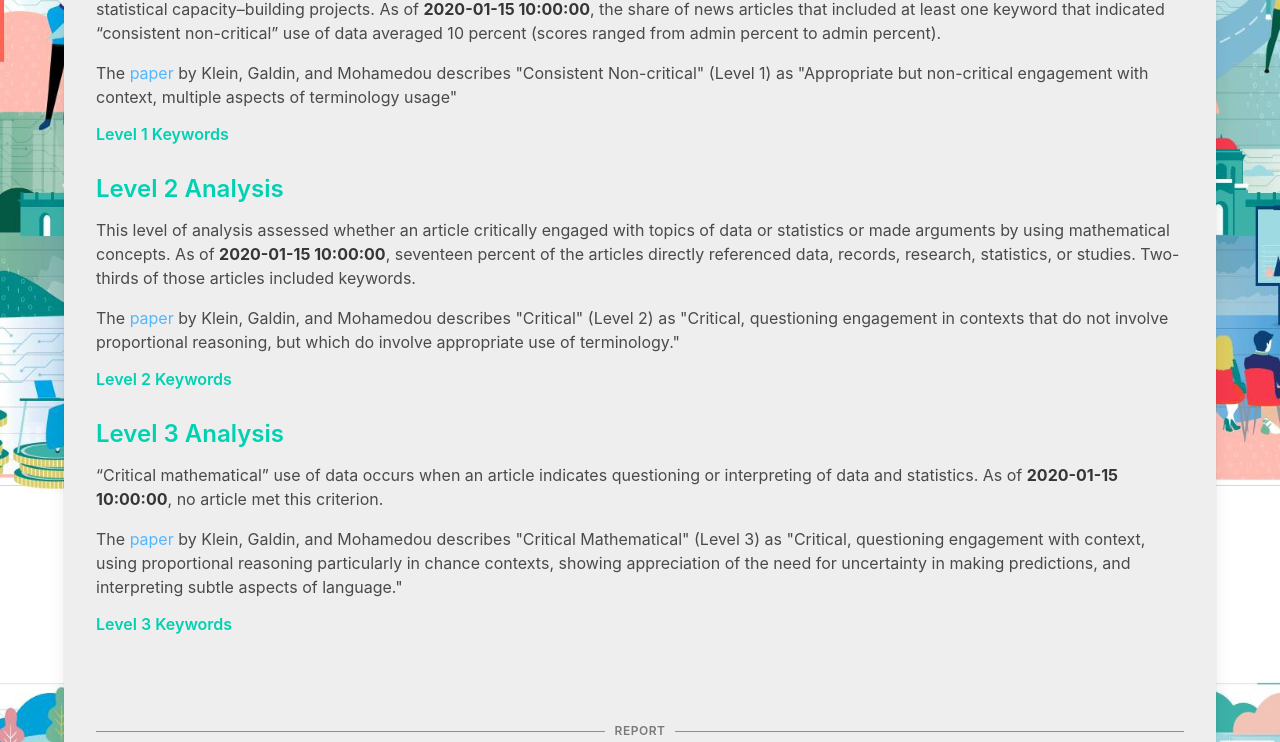
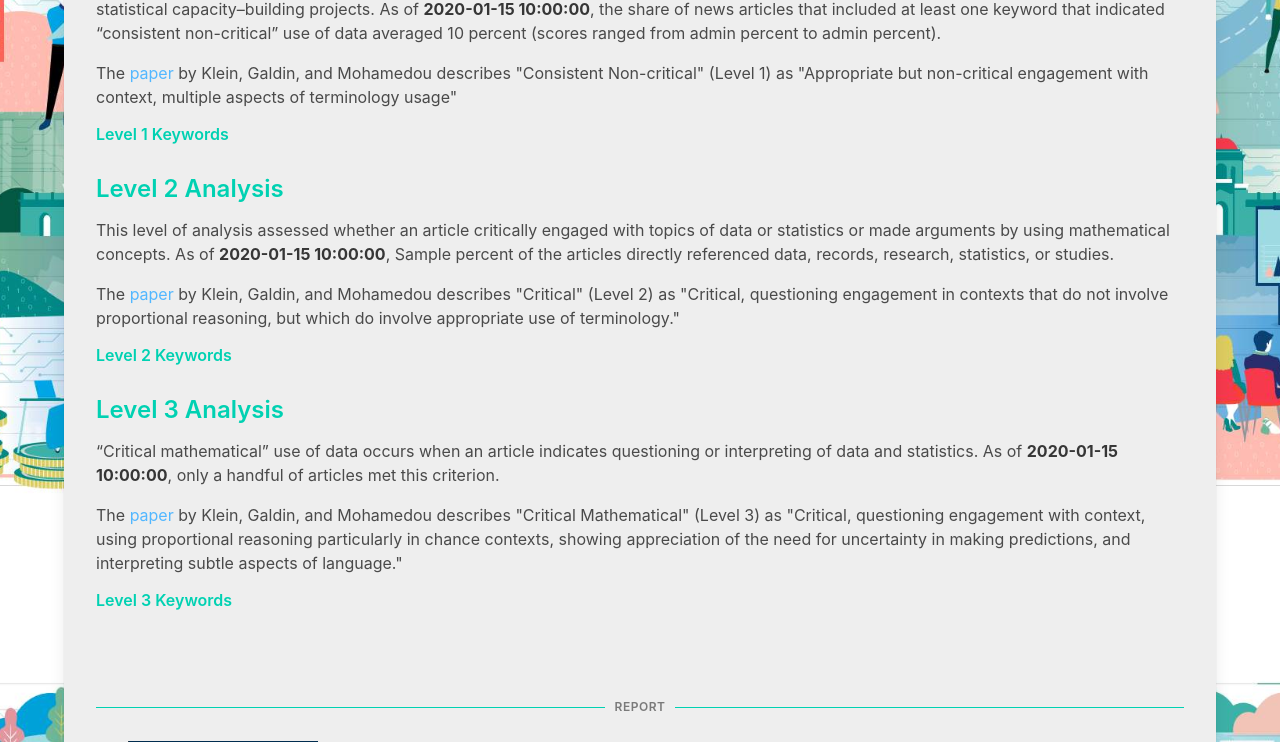
Before and after one commit to ayushsubedi/datainnews_V2, a Flask app: template datainnews_v2/templates/index.html in a window 1280 px wide. Shown: the part 1032-1774 px from the top of the page. Run offline with Flask 2, Linux system fonts and the light colour scheme; the template is opened without the code that fills it: most values are stand-ins (such as "Sample title", 1, 10 or a date in 2020); some libraries are stand-ins or nearby versions.

Commit message:
complete home page

```diff
--- a/datainnews_v2/routes.py
+++ b/datainnews_v2/routes.py
@@ -84,7 +84,9 @@ def index():
     level1_stats = 100*df_percentage['level1_count']/df_percentage['urls']
 
     newspapers = df['Newspaper'].tolist()
+    filtered_articles = round(100*df_percentage['level_2_3_valid'].sum()/df_percentage['urls'].sum(),2)
     content = {
+        'filtered_articles': filtered_articles,
         'level_1_average': round(level1_stats.mean(), 2),
         'level_1_min': round(level1_stats.min(),2),
         'level_1_max': round(level1_stats.max(),2),
--- a/datainnews_v2/templates/index.html
+++ b/datainnews_v2/templates/index.html
@@ -178,10 +178,9 @@
                            <p>
                               This level of analysis assessed whether an article critically
                               engaged with topics of data or statistics or made arguments by
-                              using mathematical concepts. As of <strong>{{max_date}}</strong>, seventeen
+                              using mathematical concepts. As of <strong>{{max_date}}</strong>, {{filtered_articles}}
                               percent of the articles directly referenced data, records,
-                              research, statistics, or studies. Two-thirds of those articles
-                              included keywords.
+                              research, statistics, or studies.
                            </p>
                            <p>
                               The
@@ -201,7 +200,7 @@
                            <p>
                               “Critical mathematical” use of data occurs when an article
                               indicates questioning or interpreting of data and statistics. As
-                              of <strong>{{max_date}}</strong>, no article met this criterion.
+                              of <strong>{{max_date}}</strong>, only a handful of articles met this criterion.
                            </p>
                            <p>
                               The
```
